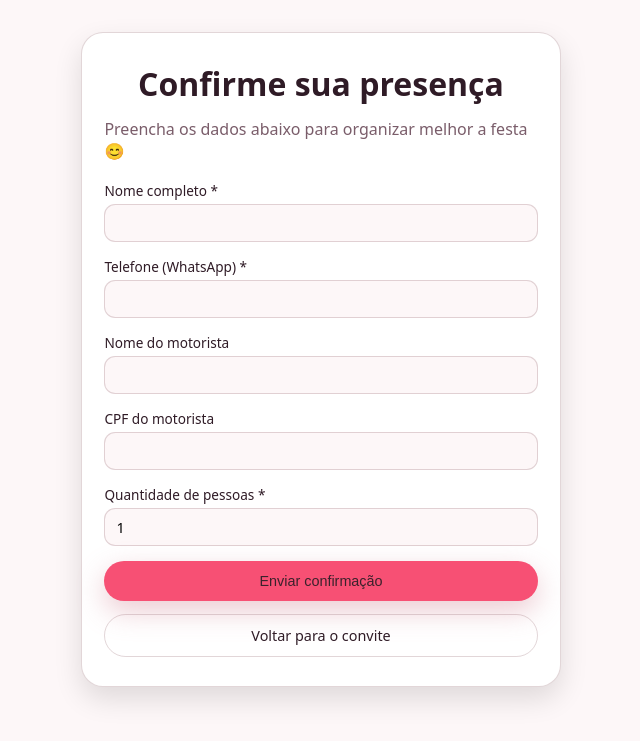
After one commit to gustavo-mamedep/aniversario, a Flask app: page /presenca in a window 1280 px wide. The commit adds this page. Shown: the top 741 px of the page, without its empty margins (319-959 px from the left). Run offline with Flask 3, Linux system fonts and the light colour scheme.

Commit message:
Adicionar formulario de presenca com SQLite, mascaras e ajustes

```diff
--- a/main.py
+++ b/main.py
@@ -1,19 +1,24 @@
-from flask import Flask, render_template
+from flask import Flask, render_template, request, redirect, url_for, flash
 from datetime import datetime
+from models import init_db, salvar_presenca
 
 app = Flask(__name__)
+app.secret_key = "chave-super-secreta"  # só pro flash funcionar (pode trocar)
 
 # --------- CONFIGURAÇÕES DA FESTA ---------
 NOME_ANIVERSARIANTE = "Ana Luíza"
-DATA_FESTA = "2025-12-06 18:00:00"  # AAAA-MM-DD HH:MM:SS
+DATA_FESTA = "2025-12-06 15:00:00"  # AAAA-MM-DD HH:MM:SS
 LOCAL_NOME = "Condominio Morada do Sol"
 LOCAL_ENDERECO = "Rua Tamarindos, 600"
-LINK_MAPS = "https://www.google.com/maps/place/R.+Tamarindos,+600+-+Morada+do+Sol,+Uberl%C3%A2ndia+-+MG,+38415-474/@-18.8952451,-48.3473766,206m/data=!3m1!1e3!4m6!3m5!1s0x94a44164977b417d:0x39f7cd92e11fd7e1!8m2!3d-18.8954859!4d-48.3474985!16s%2Fg%2F11lcc6s55r!5m1!1e4?entry=ttu&g_ep=EgoyMDI1MTExNy4wIKXMDSoASAFQAw%3D%3D"
+LINK_MAPS = "https://www.google.com/maps/place/R.+Tamarindos,+60...55r!5m1!1e4?entry=ttu&g_ep=EgoyMDI1MTExNy4wIKXMDSoASAFQAw%3D%3D"
 
-# --------- ROTAS ---------
+# --------- INICIAR BANCO ---------
+init_db()
+
+
+# --------- ROTA PÁGINA INICIAL ---------
 @app.route("/")
 def index():
-    # transforma a string em data/hora
     data_dt = datetime.strptime(DATA_FESTA, "%Y-%m-%d %H:%M:%S")
     data_formatada = data_dt.strftime("%d/%m/%Y")
     hora_formatada = data_dt.strftime("%H:%M")
@@ -30,5 +35,70 @@ def index():
     )
 
 
+# --------- ROTA DO FORMULÁRIO DE PRESENÇA ---------
+@app.route("/presenca", methods=["GET", "POST"])
+def presenca():
+    if request.method == "POST":
+        nome = (request.form.get("nome") or "").strip()
+        telefone = (request.form.get("telefone") or "").strip()
+        motorista = (request.form.get("motorista") or "").strip()
+        cpf_motorista = (request.form.get("cpf_motorista") or "").strip()
+        qtde = (request.form.get("qtde_pessoas") or "").strip()
+
+        erros = []
+
+        if not nome:
+            erros.append("Nome é obrigatório.")
+        if not telefone:
+            erros.append("Telefone é obrigatório.")
+        if not qtde:
+            erros.append("Quantidade de pessoas é obrigatória.")
+
+        try:
+            qtde_int = int(qtde)
+            if qtde_int <= 0:
+                erros.append("Quantidade de pessoas deve ser maior que zero.")
+        except ValueError:
+            erros.append("Quantidade de pessoas inválida.")
+            qtde_int = 1
+
+        if erros:
+            # Se tiver erro, mostra mensagem e volta pro formulário
+            for e in erros:
+                flash(e, "erro")
+            return render_template(
+                "presenca.html",
+                nome_aniversariante=NOME_ANIVERSARIANTE,
+                form_data=request.form,
+            )
+
+        # Se passou pelas validações, salva no banco
+        salvar_presenca(
+            nome=nome,
+            telefone=telefone,
+            motorista=motorista,
+            cpf_motorista=cpf_motorista,
+            qtde_pessoas=qtde_int,
+        )
+
+        return redirect(url_for("confirmado"))
+
+    # GET: mostra o formulário vazio
+    return render_template(
+        "presenca.html",
+        nome_aniversariante=NOME_ANIVERSARIANTE,
+        form_data={},
+    )
+
+
+# --------- ROTA PÁGINA "PRESENÇA CONFIRMADA" ---------
+@app.route("/presenca/confirmada")
+def confirmado():
+    return render_template(
+        "confirmado.html",
+        nome_aniversariante=NOME_ANIVERSARIANTE,
+    )
+
+
 if __name__ == "__main__":
     app.run(debug=True)
--- a/static/css/style.css
+++ b/static/css/style.css
@@ -296,3 +296,77 @@ h1 {
         font-size: 1.05rem;
     }
 }
+
+
+.presenca-body {
+    margin: 0;
+    font-family: "Poppins", system-ui, -apple-system, BlinkMacSystemFont, sans-serif;
+    background: var(--bg-body);
+    color: var(--text-main);
+}
+
+.presenca-container {
+    max-width: 480px;
+    margin: 2rem auto;
+    padding: 1.8rem 1.4rem;
+    background: #ffffff;
+    border-radius: 22px;
+    border: 1px solid var(--border-soft);
+    box-shadow: 0 12px 28px rgba(0, 0, 0, 0.12);
+}
+
+.presenca-container h1 {
+    margin-top: 0;
+    margin-bottom: 0.8rem;
+}
+
+.presenca-container p {
+    margin-top: 0;
+    margin-bottom: 1.2rem;
+    color: var(--text-muted);
+}
+
+.form-group {
+    margin-bottom: 0.9rem;
+}
+
+.form-group label {
+    display: block;
+    font-size: 0.85rem;
+    margin-bottom: 0.25rem;
+}
+
+.form-group input {
+    width: 100%;
+    padding: 0.55rem 0.7rem;
+    border-radius: 0.7rem;
+    border: 1px solid var(--border-soft);
+    background: #fdf7f8;
+    font-family: inherit;
+    font-size: 0.9rem;
+}
+
+.form-group input:focus {
+    outline: none;
+    border-color: var(--primary);
+}
+
+.flash-messages {
+    list-style: none;
+    padding: 0;
+    margin: 0 0 0.8rem;
+}
+
+.flash-erro {
+    font-size: 0.85rem;
+    color: #b3261e;
+}
+
+
+.btn.full {
+    width: 100%;
+}
+
+.voltar-link {
+    margin-top: 0.8rem;
+}
--- /dev/null
+++ b/templates/presenca.html
@@ -0,0 +1,132 @@
+<!DOCTYPE html>
+<html lang="pt-br">
+<head>
+    <meta charset="UTF-8">
+    <title>Confirmar presença - {{ nome_aniversariante }}</title>
+    <meta name="viewport" content="width=device-width, initial-scale=1">
+    <link rel="stylesheet" href="{{ url_for('static', filename='css/style.css') }}">
+</head>
+<body class="presenca-body">
+    <div class="presenca-container">
+        <h1>Confirme sua presença</h1>
+        <p>Preencha os dados abaixo para organizar melhor a festa 😊</p>
+
+        {% with messages = get_flashed_messages(with_categories=true) %}
+        {% if messages %}
+            <ul class="flash-messages">
+                {% for category, msg in messages %}
+                    <li class="flash-{{ category }}">{{ msg }}</li>
+                {% endfor %}
+            </ul>
+        {% endif %}
+        {% endwith %}
+
+        <form method="post">
+            <div class="form-group">
+                <label for="nome">Nome completo *</label>
+                <input type="text" id="nome" name="nome"
+                       value="{{ form_data.get('nome', '') }}" required>
+            </div>
+
+            <div class="form-group">
+                <label for="telefone">Telefone (WhatsApp) *</label>
+                <input type="tel" id="telefone" name="telefone"
+                       value="{{ form_data.get('telefone', '') }}" required>
+            </div>
+
+            <div class="form-group">
+                <label for="motorista">Nome do motorista</label>
+                <input type="text" id="motorista" name="motorista"
+                       value="{{ form_data.get('motorista', '') }}">
+            </div>
+
+            <div class="form-group">
+                <label for="cpf_motorista">CPF do motorista</label>
+                <input type="text" id="cpf_motorista" name="cpf_motorista"
+                       value="{{ form_data.get('cpf_motorista', '') }}">
+            </div>
+
+            <div class="form-group">
+                <label for="qtde_pessoas">Quantidade de pessoas *</label>
+                <input type="number" id="qtde_pessoas" name="qtde_pessoas"
+                       value="{{ form_data.get('qtde_pessoas', '1') }}"
+                       min="1" required>
+            </div>
+
+            <button type="submit" class="btn primary full">
+                Enviar confirmação
+            </button>
+
+            <div class="voltar-link">
+                <a href="{{ url_for('index') }}" class="btn outline full">
+                    Voltar para o convite
+                </a>
+            </div>
+        </form>
+    </div>
+
+    <script>
+        function formatarTelefone(valor) {
+            let v = valor.replace(/\D/g, "");
+
+            if (v.length > 11) {
+                v = v.slice(0, 11);
+            }
+
+            if (v.length > 6) {
+                // (XX) XXXXX-XXXX
+                return v.replace(/^(\d{2})(\d{5})(\d{0,4}).*/, "($1) $2-$3");
+            } else if (v.length > 2) {
+                // (XX) XXXX
+                return v.replace(/^(\d{2})(\d{0,4}).*/, "($1) $2");
+            } else if (v.length > 0) {
+                // (X  ou  XX
+                return v.replace(/^(\d{0,2}).*/, "($1");
+            }
+            return "";
+        }
+
+        function formatarCPF(valor) {
+            let v = valor.replace(/\D/g, "");
+
+            if (v.length > 11) {
+                v = v.slice(0, 11);
+            }
+
+            if (v.length > 9) {
+                // 000.000.000-00
+                return v.replace(/^(\d{3})(\d{3})(\d{3})(\d{0,2}).*/, "$1.$2.$3-$4");
+            } else if (v.length > 6) {
+                // 000.000.000
+                return v.replace(/^(\d{3})(\d{3})(\d{0,3}).*/, "$1.$2.$3");
+            } else if (v.length > 3) {
+                // 000.000
+                return v.replace(/^(\d{3})(\d{0,3}).*/, "$1.$2");
+            }
+            return v;
+        }
+
+        document.addEventListener("DOMContentLoaded", function () {
+            const telInput = document.getElementById("telefone");
+            const cpfInput = document.getElementById("cpf_motorista");
+
+            if (telInput) {
+                telInput.addEventListener("input", function (e) {
+                    e.target.value = formatarTelefone(e.target.value);
+                });
+            }
+
+            if (cpfInput) {
+                cpfInput.addEventListener("input", function (e) {
+                    e.target.value = formatarCPF(e.target.value);
+                });
+            }
+        });
+    </script>
+</body>
+</html>
+
+
+
+</body>
+</html>
```
Also changed, not shown: models.py (added, +43 -0 lines), templates/confirmado.html (added, +19 -0 lines), templates/index.html (+7 -3 lines), 1 other file.
